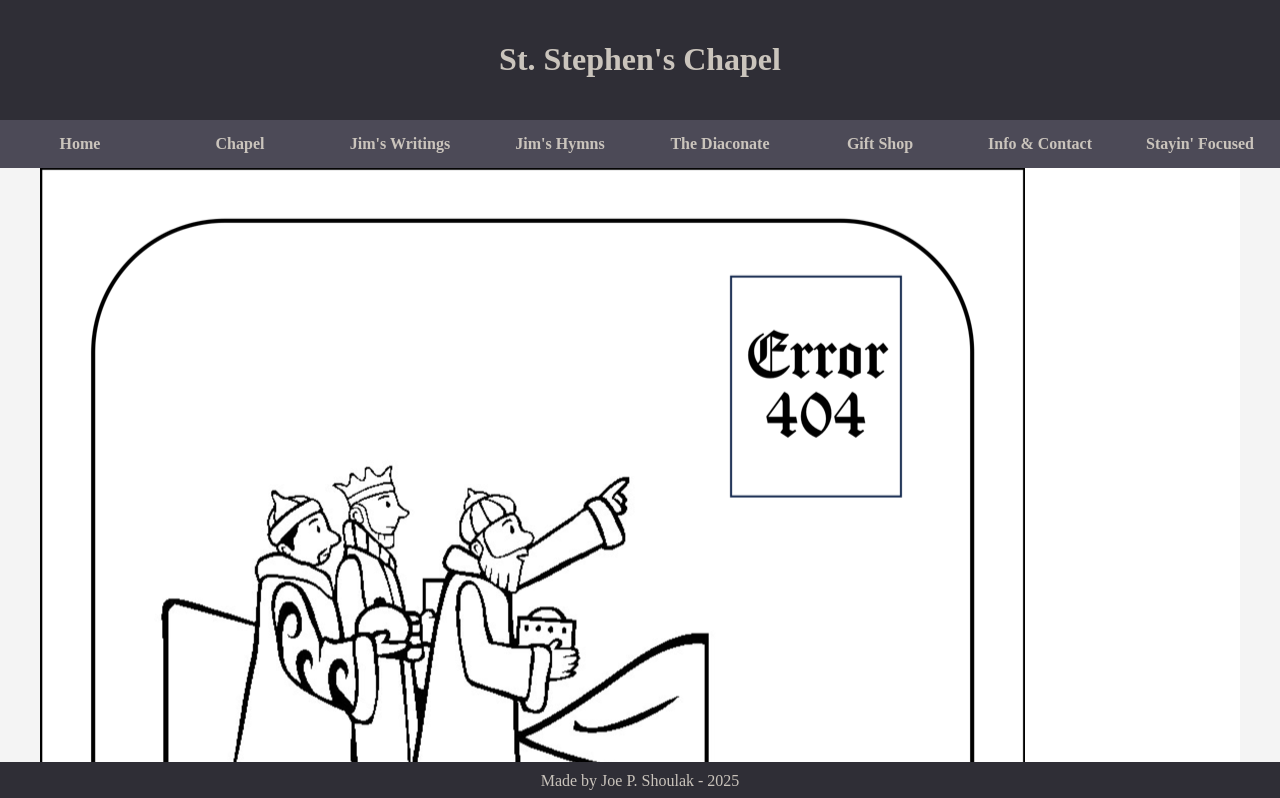
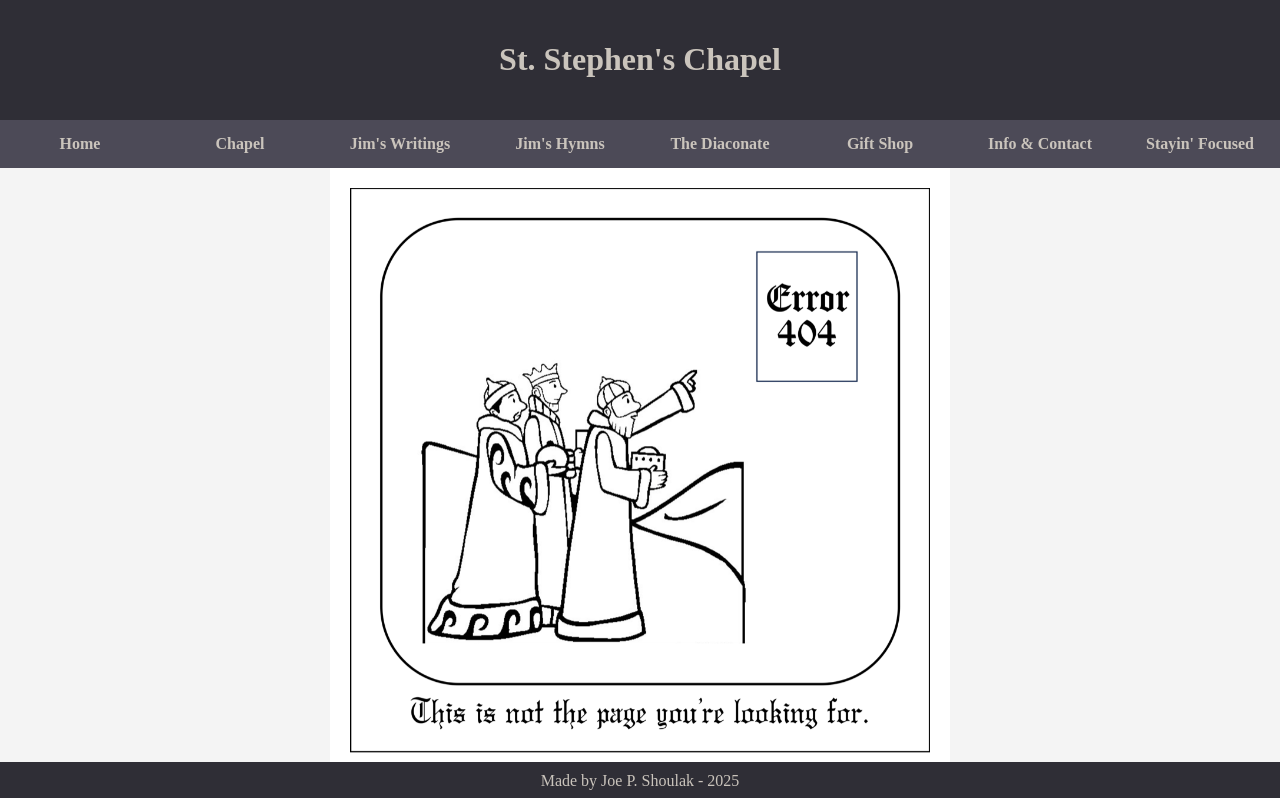
Before and after one commit to JoePShoulak/jim_site, a React (Vite) app: page /not_found in a window 1280 px wide. Shown: the top 798 px of the page. Built offline with nearby package versions, Linux system fonts and the light colour scheme.

Commit message:
updated 404

```diff
--- a/src/pages/NotFound.jsx
+++ b/src/pages/NotFound.jsx
@@ -1,20 +1,21 @@
-import useTitle from "../hooks/useTitle";
 import img404 from "/images/404.png";
 
-const NotFound = () => {
-  useTitle("Not Found");
+const LeftAside = () => <aside></aside>;
 
-  return (
-    <main>
-      <aside></aside>
-      <main>
-        <div>
-          <img src={img404} />
-        </div>
-      </main>
-      <aside></aside>
-    </main>
-  );
-};
+const CenterSection = () => (
+  <section>
+    <img src={img404} />
+  </section>
+);
+
+const RightAside = () => <aside></aside>;
+
+const NotFound = () => (
+  <>
+    <LeftAside />
+    <CenterSection />
+    <RightAside />
+  </>
+);
 
 export default NotFound;
```
